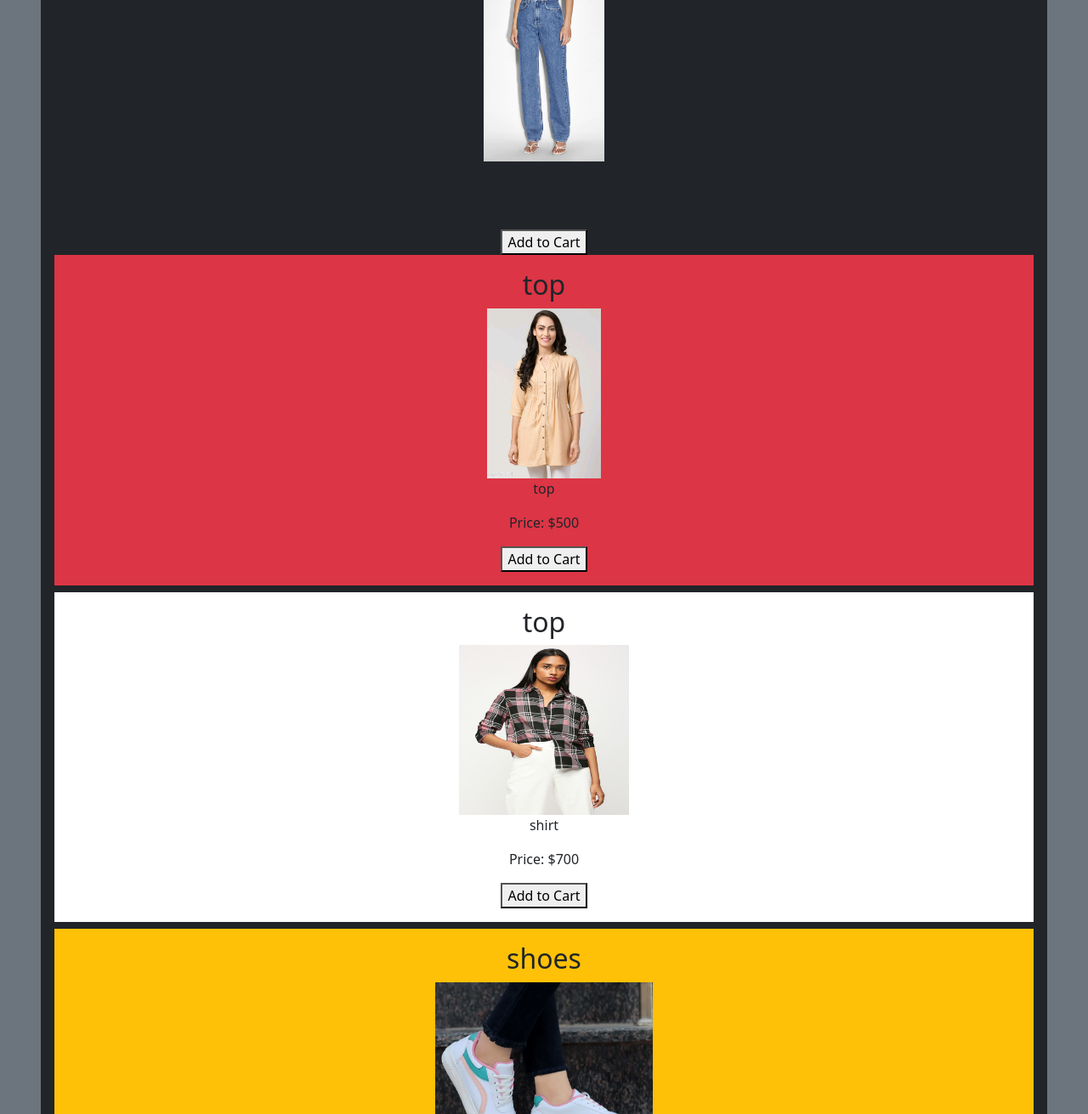
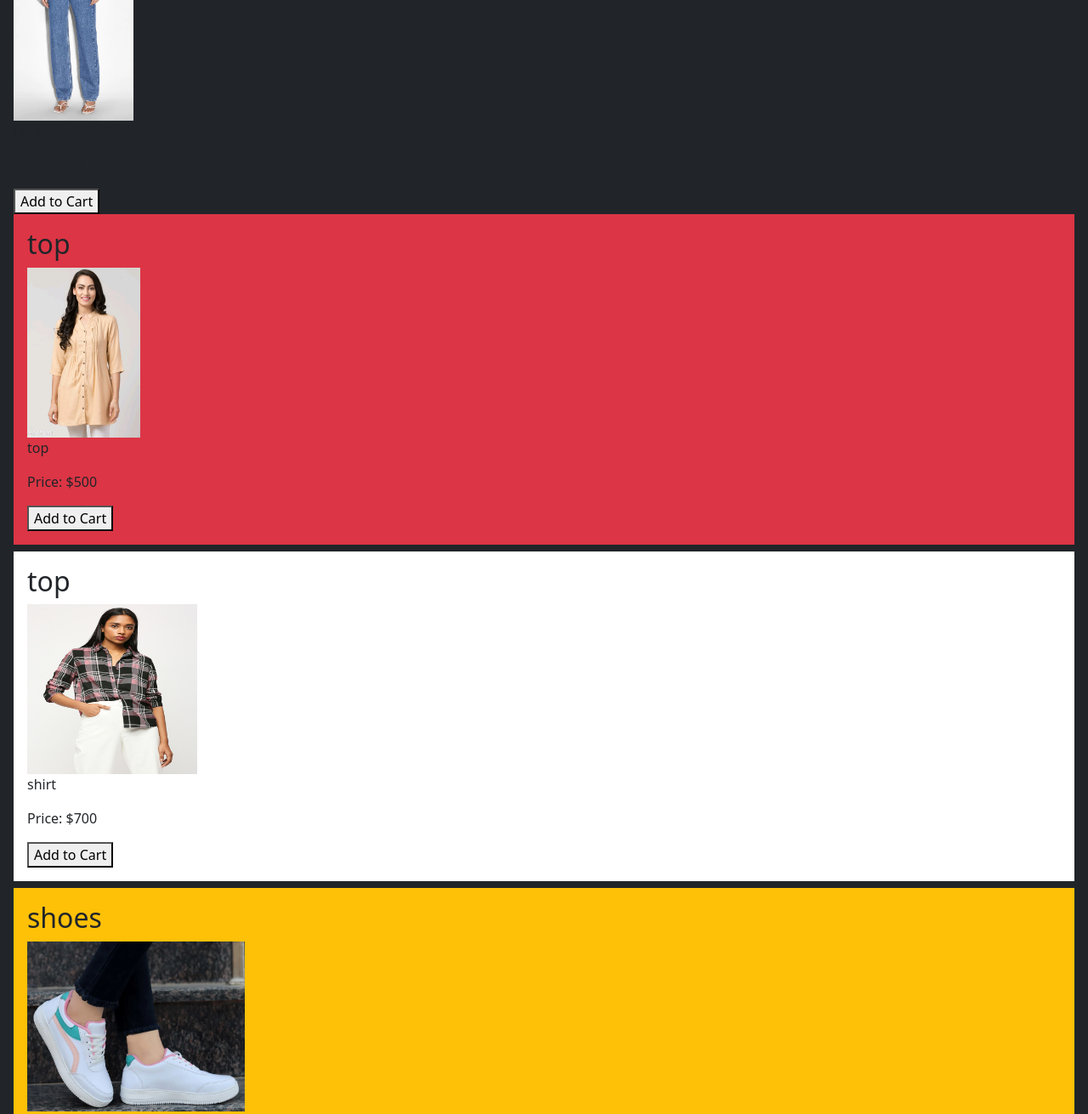
Before and after one commit to Mayee-1234/jyothirmayee602, a plain HTML site: page index.html in a window 1280 px wide. Shown: the part 734-2045 px from the top of the page at 85% size. Drawn offline with nearby package versions, Linux system fonts and the light colour scheme.

Commit message:
Update index.html

```diff
--- a/index.html
+++ b/index.html
@@ -34,8 +34,6 @@
     </div>
 	<div id="main-section" class="hidden">
         <h1>Shopping Cart</h1>
-
-	<div class="container-fluid p-5 bg-secondary text-white text-center">
 		  <div class="p-3 mb-2 bg-dark text-dark">
         <div class="jeans">
             <h2>jeans</h2>
```
